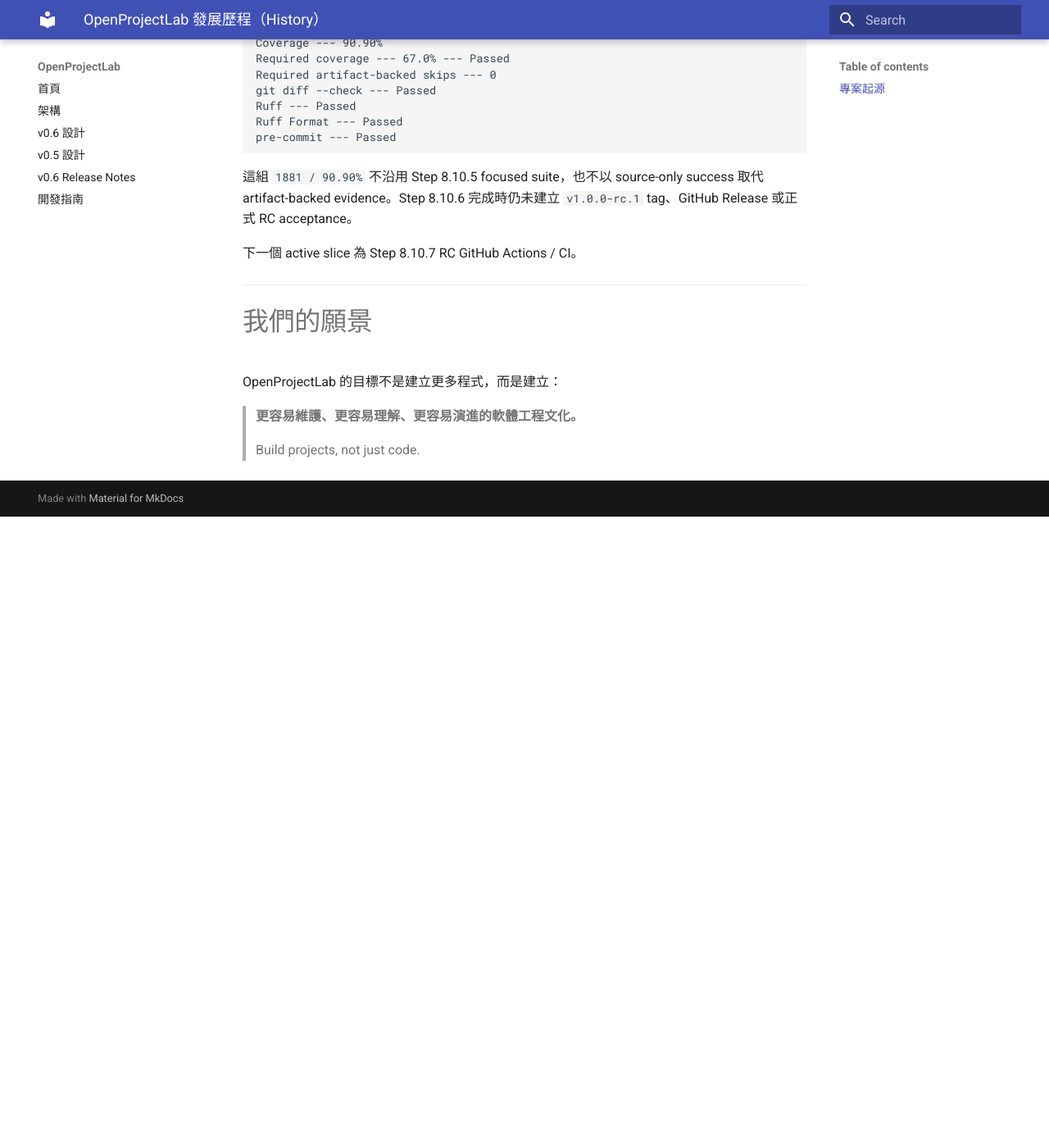
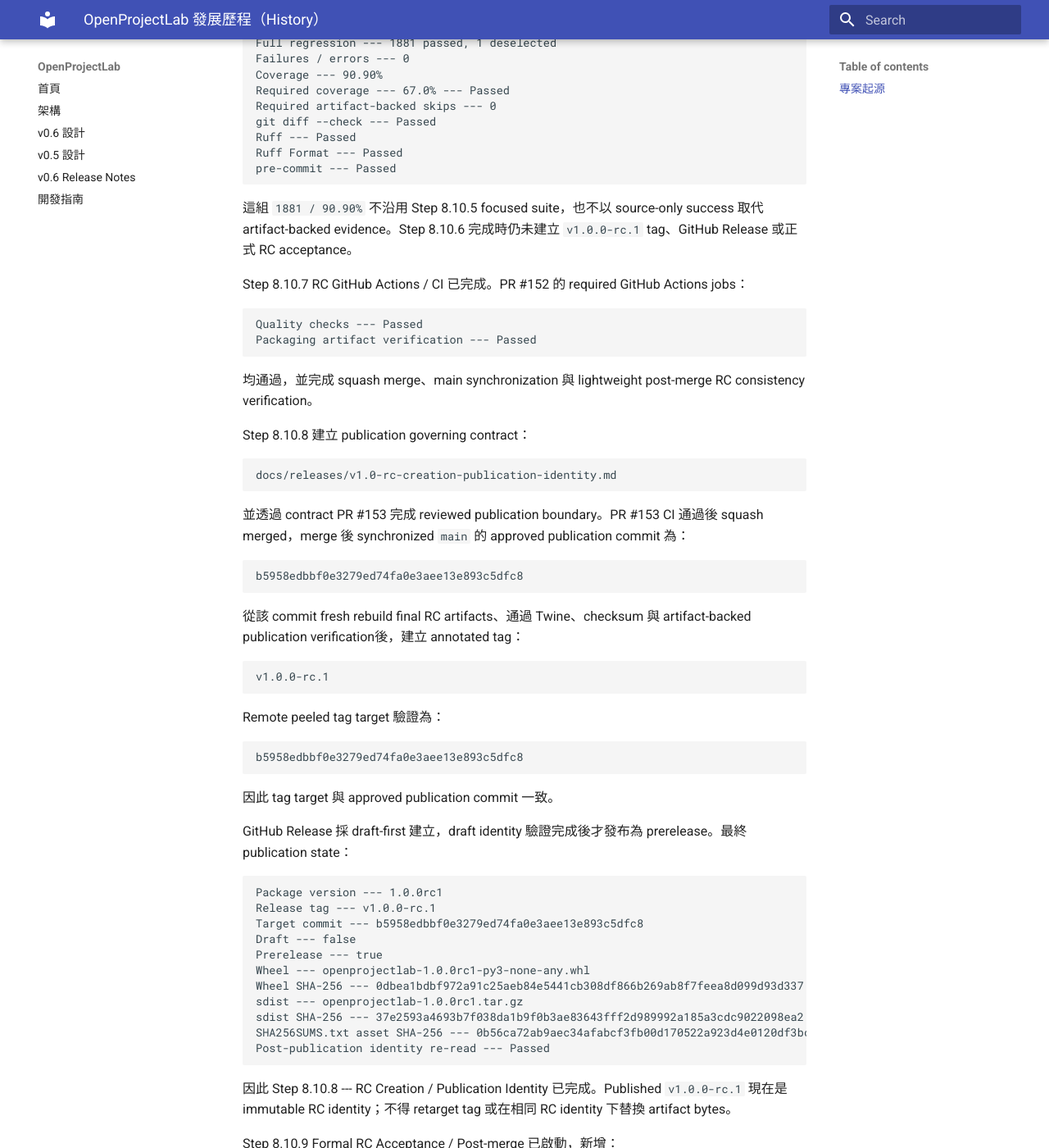
Before and after one commit to khwang1964/OpenProjectLab, an MkDocs documentation site: the page built from docs/HISTORY.md, in a window 1280 px wide and 1400 px high, scrolled down 31865 px. Shown: the whole window at 82% size. Built offline with MkDocs 1.6.1 and Material for MkDocs 9.7.7, drawn with Linux system fonts in a browser that asks for light colours; before the commit the page ends 32495 px from its top, so only the background shows below that; some of the changed text lies outside the part shown.

Commit message:
docs: record v1.0 rc acceptance candidate (#154)

````diff
--- a/docs/HISTORY.md
+++ b/docs/HISTORY.md
@@ -1496,7 +1496,9 @@
 8.10.4 RC Build / Artifact Identity             Completed
 8.10.5 RC Artifact-backed Verification          Completed
 8.10.6 RC Full Regression / Local Quality Gates Completed
-8.10.7 RC GitHub Actions / CI                   Next
+8.10.7 RC GitHub Actions / CI                   Completed
+8.10.8 RC Creation / Publication Identity       Completed
+8.10.9 Formal RC Acceptance / Post-merge        In Progress
 ```
 
 Step 8.10.4 新增 governing design：
@@ -1603,7 +1605,100 @@
 source-only success 取代 artifact-backed evidence。Step 8.10.6 完成時仍未建立
 `v1.0.0-rc.1` tag、GitHub Release 或正式 RC acceptance。
 
-下一個 active slice 為 Step 8.10.7 RC GitHub Actions / CI。
+Step 8.10.7 RC GitHub Actions / CI 已完成。PR #152 的 required GitHub
+Actions jobs：
+
+``` text
+Quality checks --- Passed
+Packaging artifact verification --- Passed
+```
+
+均通過，並完成 squash merge、main synchronization 與 lightweight
+post-merge RC consistency verification。
+
+Step 8.10.8 建立 publication governing contract：
+
+``` text
+docs/releases/v1.0-rc-creation-publication-identity.md
+```
+
+並透過 contract PR #153 完成 reviewed publication boundary。PR #153 CI
+通過後 squash merged，merge 後 synchronized `main` 的 approved publication
+commit 為：
+
+``` text
+b5958edbbf0e3279ed74fa0e3aee13e893c5dfc8
+```
+
+從該 commit fresh rebuild final RC artifacts、通過 Twine、checksum 與
+artifact-backed publication verification後，建立 annotated tag：
+
+``` text
+v1.0.0-rc.1
+```
+
+Remote peeled tag target 驗證為：
+
+``` text
+b5958edbbf0e3279ed74fa0e3aee13e893c5dfc8
+```
+
+因此 tag target 與 approved publication commit 一致。
+
+GitHub Release 採 draft-first 建立，draft identity 驗證完成後才發布為
+prerelease。最終 publication state：
+
+``` text
+Package version --- 1.0.0rc1
+Release tag --- v1.0.0-rc.1
+Target commit --- b5958edbbf0e3279ed74fa0e3aee13e893c5dfc8
+Draft --- false
+Prerelease --- true
+Wheel --- openprojectlab-1.0.0rc1-py3-none-any.whl
+Wheel SHA-256 --- 0dbea1bdbf972a91c25aeb84e5441cb308df866b269ab8f7feea8d099d93d337
+sdist --- openprojectlab-1.0.0rc1.tar.gz
+sdist SHA-256 --- 37e2593a4693b7f038da1b9f0b3ae83643fff2d989992a185a3cdc9022098ea2
+SHA256SUMS.txt asset SHA-256 --- 0b56ca72ab9aec34afabcf3fb00d170522a923d4e0120df3bca6234061bb3c4f
+Post-publication identity re-read --- Passed
+```
+
+因此 Step 8.10.8 --- RC Creation / Publication Identity 已完成。Published
+`v1.0.0-rc.1` 現在是 immutable RC identity；不得 retarget tag 或在相同
+RC identity 下替換 artifact bytes。
+
+Step 8.10.9 Formal RC Acceptance / Post-merge 已啟動，新增：
+
+``` text
+docs/releases/v1.0-rc-acceptance-record.md
+tests/release_readiness/test_v1_rc_formal_acceptance.py
+```
+
+Formal-acceptance candidate focused suite：
+
+``` text
+41 passed
+```
+
+Acceptance record 目前仍為：
+
+``` text
+Status --- Acceptance Candidate
+Formal RC Acceptance --- Pending
+```
+
+且保留下列 closure gates 為 Pending：
+
+``` text
+Acceptance PR
+Acceptance PR CI
+Acceptance squash merge
+main synchronization
+post-merge consistency verification
+cross-document terminal-state alignment
+Formal RC Acceptance
+```
+
+因此 Step 8.10 尚未正式 Accepted，`v1.0.0` GA 亦維持 Not Accepted。
 
 ------------------------------------------------------------------------
 
````
Also changed, not shown: CHANGELOG.md (+31 -0 lines), docs/releases/v1.0-rc-acceptance-record.md (added, +499 -0 lines), docs/roadmap.md (+61 -8 lines), 2 other files.
